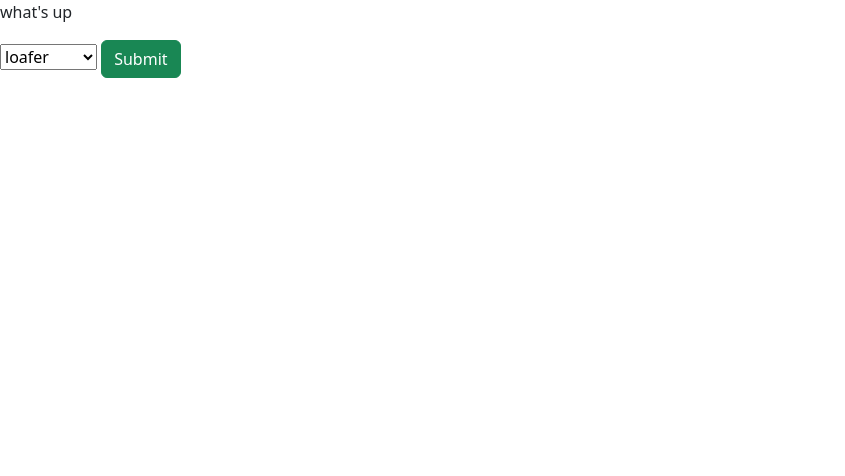
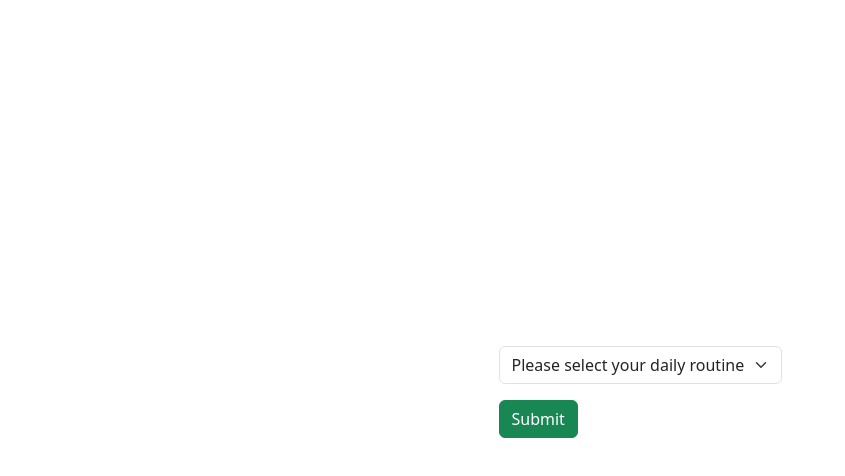
Before and after one commit to 21Yu/daily-routine, a website built with Parcel: page src/index.html in a window 1280 px wide. Shown: the whole page, without its empty margins (0-845 px from the left). Built offline with nearby package versions, Linux system fonts and the light colour scheme.

Commit message:
center form and button

```diff
--- a/src/index.html
+++ b/src/index.html
@@ -3,20 +3,28 @@
 <head>
     <meta charset="UTF-8">
     <meta name="viewport" content="width=device-width, initial-scale=1.0">
-    <title>Document</title>
+    <title>daily routine</title>
     <link rel="stylesheet" href="./assets/scss/main.scss"
 </head>
 <body>
-    <p>what's up</p>
-    <form>
-        <select>
-            <option value="loafer">loafer</option>
-            <option value="9to5">9-to-5</option>
-            <option value="retire">retire</option>
-            <option value="billionaire">billionaire</option>
-        </select>
-        <button type="button" class="btn btn-success">Submit</button>
-    </form>
+    <div class="container min-vh-100 d-flex justify-content-center align-items-center">
+        <form>
+            <div class="form-group">
+                <div class="mb-3">
+                    <select class="form-select" aria-label="Default select example">
+                        <option selected>Please select your daily routine</option>
+                        <option value="1">loafer</option>
+                        <option value="2">slave</option>
+                        <option value="3">retire</option>
+                        <option value="4">billionaire</option>
+                    </select>
+                </div>
+            </div>
+            <div class="mb-3">
+                <button type="submit" class="btn btn-success">Submit</button>
+            </div>
+        </form>
+    </div>
 
     <script type="module" src="./assets/js/main.js"></script>
 </body>
```
Also changed, not shown: dist/index.html.
